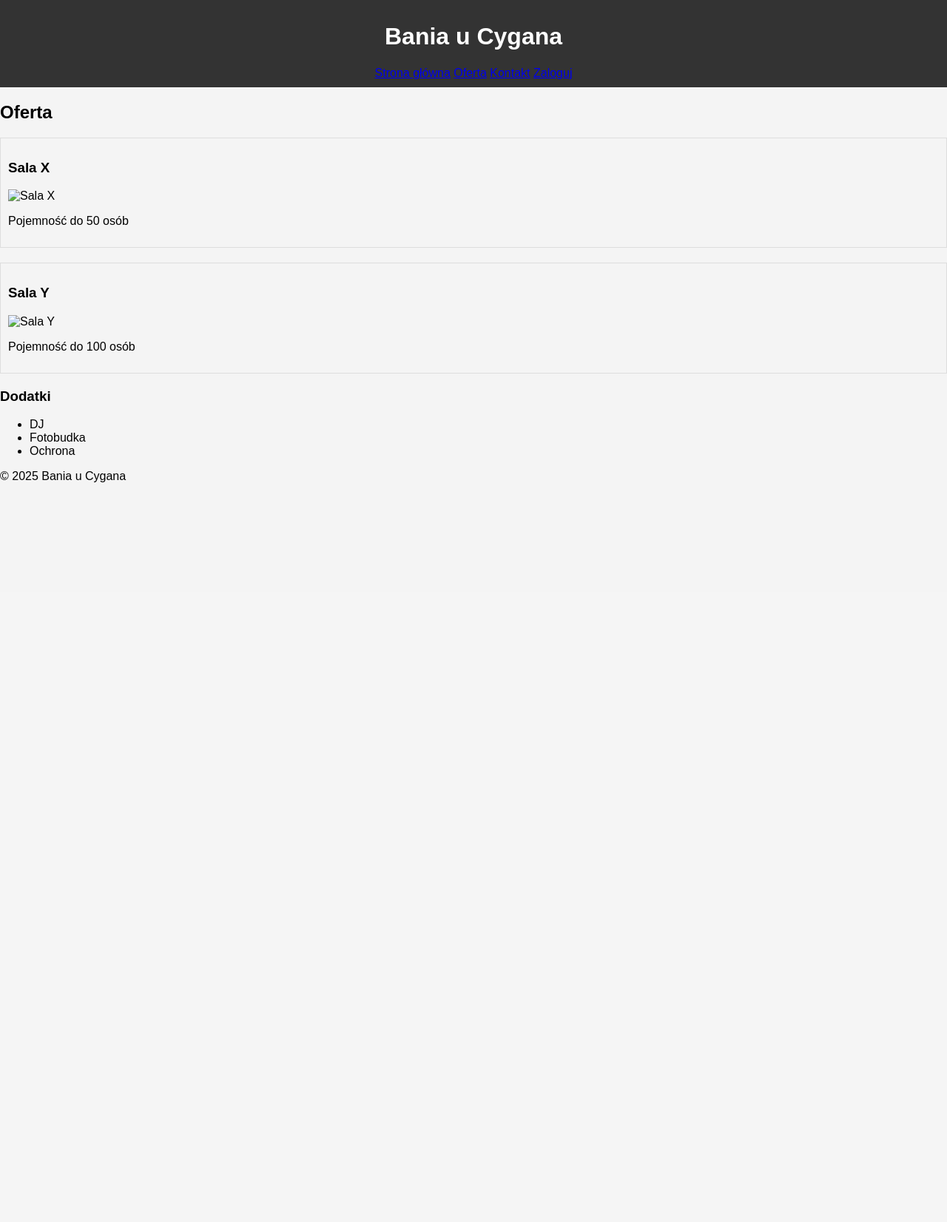
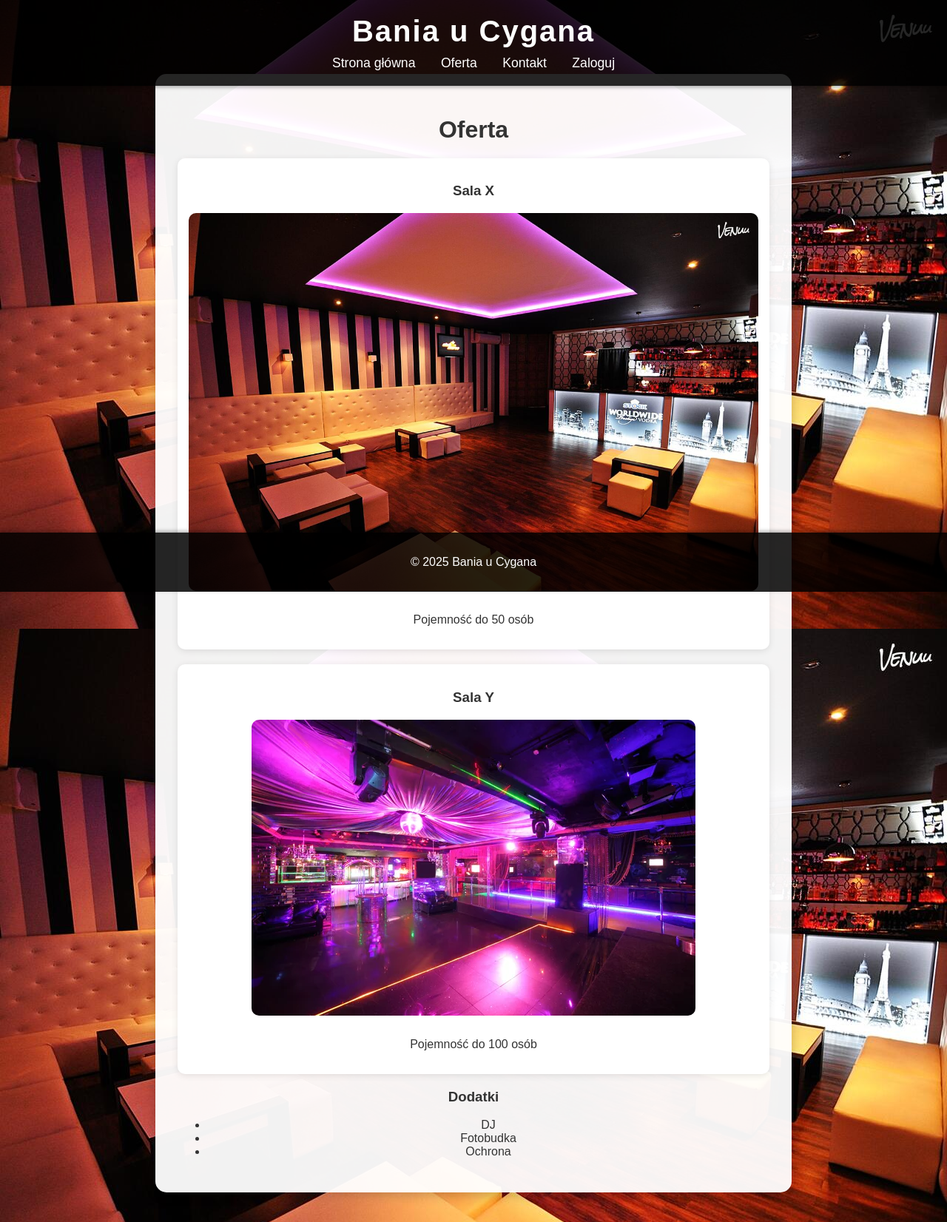
Before and after one commit to GGTeacherOP/Klub_Tomczyk, a PHP site: page /offer.php in a window 1280 px wide. Shown: the whole page at 74% size. Before the commit the page ends 652 px from the top, so only its background shows below. Run offline with PHP 8.4, Linux system fonts and the light colour scheme; some libraries are stand-ins or nearby versions.

Commit message:
kolejne poprawki naprawione 2/3 oraz dodano grafik

```diff
--- a/assets/css/style.css
+++ b/assets/css/style.css
@@ -1,41 +1,179 @@
 body {
-    font-family: Arial, sans-serif;
+    font-family: 'Arial', sans-serif;
     margin: 0;
     padding: 0;
     background-color: #f4f4f4;
+    background-image: url('assets/images/club_background.jpg');
+    background-size: cover;
+    background-position: center;
+    background-attachment: fixed;
+    color: #333;
 }
+
 header {
-    background-color: #333;
+    background-color: rgba(0, 0, 0, 0.85);
     color: white;
-    padding: 10px 0;
+    padding: 20px 0;
+    text-align: center;
+    position: fixed;
+    top: 0;
+    width: 100%;
+    z-index: 1000;
+    box-shadow: 0 2px 5px rgba(0, 0, 0, 0.3);
+}
+
+header h1 {
+    margin: 0;
+    font-size: 2.5em;
+    letter-spacing: 2px;
+}
+
+nav {
+    margin-top: 10px;
+}
+
+nav a {
+    color: white;
+    text-decoration: none;
+    margin: 0 15px;
+    font-size: 1.1em;
+    transition: color 0.3s ease;
+}
+
+nav a:hover {
+    color: #4CAF50;
+}
+
+main {
+    background-color: rgba(255, 255, 255, 0.95);
+    padding: 30px;
+    border-radius: 15px;
+    box-shadow: 0 4px 15px rgba(0, 0, 0, 0.2);
+    width: 90%;
+    max-width: 800px;
+    margin: 100px auto 40px;
     text-align: center;
 }
+
 .hero {
-    background-image: url('https://via.placeholder.com/1200x400');
-    height: 400px;
+    background-image: url('assets/images/club_background2.jpg');
+    height: 200px;
     background-size: cover;
     background-position: center;
+    border-radius: 10px;
     margin-bottom: 20px;
 }
+
+h2 {
+    color: #333;
+    font-size: 2em;
+    margin-bottom: 20px;
+}
+
+form {
+    display: flex;
+    flex-direction: column;
+    align-items: center;
+    gap: 15px;
+}
+
+input, select {
+    width: 80%;
+    max-width: 400px;
+    padding: 12px;
+    border: 1px solid #ccc;
+    border-radius: 5px;
+    font-size: 1em;
+    transition: border-color 0.3s ease;
+}
+
+input:focus, select:focus {
+    border-color: #4CAF50;
+    outline: none;
+}
+
+input[type="submit"], button {
+    background-color: #4CAF50;
+    color: white;
+    padding: 12px 20px;
+    border: none;
+    border-radius: 5px;
+    cursor: pointer;
+    font-size: 1em;
+    transition: background-color 0.3s ease;
+}
+
+input[type="submit"]:hover, button:hover {
+    background-color: #45a049;
+}
+
+table {
+    width: 100%;
+    max-width: 800px;
+    margin: 20px auto;
+    border-collapse: collapse;
+    background-color: #fff;
+    border-radius: 10px;
+    overflow: hidden;
+    box-shadow: 0 2px 10px rgba(0, 0, 0, 0.1);
+}
+
+th, td {
+    padding: 12px;
+    border: 1px solid #ddd;
+    text-align: center;
+}
+
+th {
+    background-color: #4CAF50;
+    color: white;
+}
+
+td {
+    background-color: #f9f9f9;
+}
+
 .room {
     margin: 20px 0;
-    border: 1px solid #ddd;
-    padding: 10px;
+    padding: 15px;
+    background-color: #fff;
+    border-radius: 10px;
+    box-shadow: 0 2px 10px rgba(0, 0, 0, 0.1);
+    text-align: center;
 }
-table {
+
+.room img {
+    max-width: 100%;
+    height: auto;
+    border-radius: 10px;
+    margin-bottom: 10px;
+}
+
+footer {
+    background-color: rgba(0, 0, 0, 0.85);
+    color: white;
+    padding: 15px 0;
+    text-align: center;
+    position: fixed;
+    bottom: 0;
     width: 100%;
-    border-collapse: collapse;
-    margin: 20px 0;
+    box-shadow: 0 -2px 5px rgba(0, 0, 0, 0.3);
 }
-th, td {
-    border: 1px solid #ddd;
-    padding: 8px;
-    text-align: left;
+
+@media (max-width: 600px) {
+    header h1 {
+        font-size: 1.8em;
+    }
+    nav a {
+        font-size: 0.9em;
+        margin: 0 10px;
+    }
+    main {
+        width: 95%;
+        margin: 80px auto 20px;
+    }
 }
-button, input[type="submit"] {
-    background-color: #4CAF50;
-    color: white;
-    padding: 10px 20px;
-    border: none;
-    cursor: pointer;
+.zdjoffer{
+    max-height: 600;
+    max-width: 400;
 }
--- a/offer.php
+++ b/offer.php
@@ -2,12 +2,12 @@
 <h2>Oferta</h2>
 <div class="room">
     <h3>Sala X</h3>
-    <img src="https://via.placeholder.com/300x200" alt="Sala X">
+    <img src="assets/images/sala_x.jpg" alt="Sala X" class="zdjoffer">
     <p>Pojemność do 50 osób</p>
 </div>
 <div class="room">
     <h3>Sala Y</h3>
-    <img src="https://via.placeholder.com/300x200" alt="Sala Y">
+    <img src="assets/images/sala_y.jpg" alt="Sala Y" class="zdjoffer">
     <p>Pojemność do 100 osób</p>
 </div>
 <h3>Dodatki</h3>
```
Also changed, not shown: assets/images/club_background.jpg (added), assets/images/club_background2.jpg (added), assets/images/sala_x.jpg (added), assets/images/sala_y.jpg (added).
